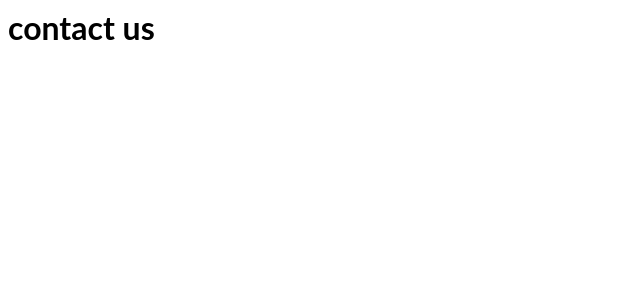
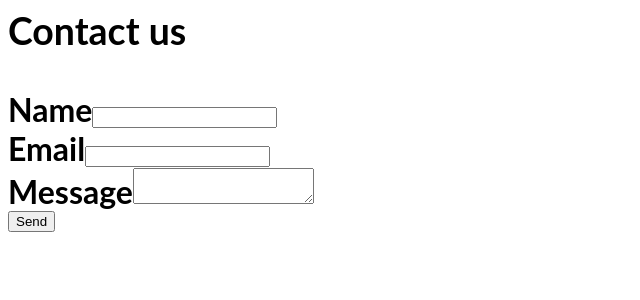
Before and after one commit to wojcikewelina/contact-form-component, a React (Create React App) app: page / in a window 1280 px wide. Shown: the top 300 px of the page, without its empty margins (0-640 px from the left). Built offline with nearby package versions, Linux system fonts and the light colour scheme.

Commit message:
2 files modified, 1 added, 1 deleted

```diff
--- a/components/contactComponent.js/ContactComponent.js
+++ /dev/null
@@ -1,5 +0,0 @@
-import React from 'react';
-
-function ContactComponent(props) {
-  return <div></div>;
-}
--- /dev/null
+++ b/components/contactComponent/ContactComponent.js
@@ -0,0 +1,52 @@
+import React, { useRef } from 'react';
+import emailjs from 'emailjs-com';
+const ContactUs = () => {
+  const form = useRef();
+
+
+
+  const sendEmail = (e) => {
+    e.preventDefault();
+
+    emailjs
+      .sendForm(
+        'service_u6fqojh',
+        'template_99vm2f4',
+        form.current,
+        'user_5qrZifmSTry4T8BjK1sT9'
+      )
+      .then(
+        (result) => {
+          console.log(result.text);
+        },
+        (error) => {
+          console.log(error.text);
+        }
+      );
+  };
+
+  return (
+    <div>
+      <h3>Contact us</h3>
+      <form ref={form} onSubmit={sendEmail}>
+        <div>
+          <label>Name</label>
+          <input type="text" name="name" />
+        </div>
+        <div>
+          <label>Email</label>
+          <input type="email" name="email" />
+        </div>
+        <div>
+          <label>Message</label>
+          <textarea name="message" />
+        </div>
+        <div>
+          <input type="submit" value="Send" />
+        </div>
+      </form>
+    </div>
+  );
+};
+
+export default ContactUs;
--- a/package.json
+++ b/package.json
@@ -3,6 +3,7 @@
   "version": "0.0.0",
   "private": true,
   "dependencies": {
+    "emailjs-com": "^3.2.0",
     "heroicons": "^1.0.5",
     "react": "^17.0.2",
     "react-dom": "^17.0.2",
--- a/src/App.js
+++ b/src/App.js
@@ -1,13 +1,13 @@
 import React from 'react';
 import './style.css';
-
+import ContactUs from '../components/contactComponent/ContactComponent';
 
 export default function App() {
   return (
     <div>
       <h1>
+        <ContactUs />
 
-        <span>contact us</span>
       </h1>
     </div>
   );
```
